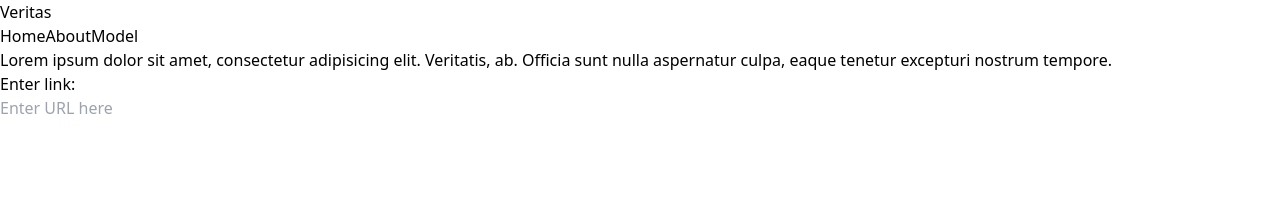
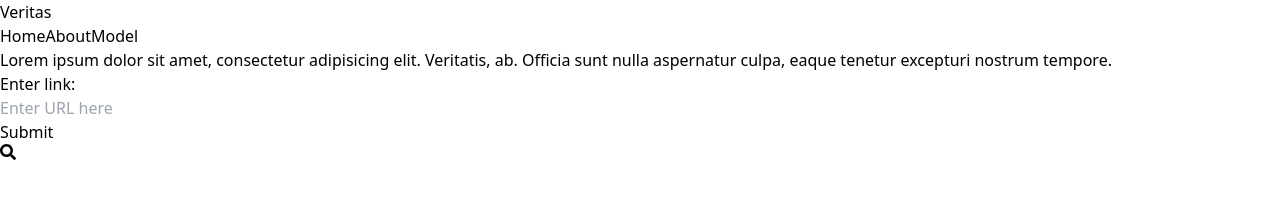
Before and after one commit to RiyanaD/citrus-hack-2023, a React (Vite) app: page / in a window 1280 px wide. Shown: the top 210 px of the page. Built offline with nearby package versions, Linux system fonts and the light colour scheme.

Commit message:
add files

```diff
--- a/package.json
+++ b/package.json
@@ -11,7 +11,8 @@
   },
   "dependencies": {
     "react": "^18.2.0",
-    "react-dom": "^18.2.0"
+    "react-dom": "^18.2.0",
+    "react-icons": "^4.8.0"
   },
   "devDependencies": {
     "@types/react": "^18.0.28",
--- a/src/components/Input.jsx
+++ b/src/components/Input.jsx
@@ -1,18 +1,57 @@
 import React,{useState} from 'react'
+import { FaSearch } from "react-icons/fa"
 
 const Input = () => {
+    const [inputURL, setInputURL] = useState('');
+    const handleButtonClick = () => {
+        //calling script with inputURL
+    };
     return (
         <div className = "flex flex-col">
             <form>
                 <div className="text-white text-center font-mono">Enter link: </div>
                 <div className = "flex justify-center">
                     <input
-                        type="text"
-                        className="w-2/3 bg-white rounded-md border-gray-300 border px-3 py-2 placeholder-gray-400 text-gray-700 focus:outline-none focus:border-blue-500 focus:ring-1 focus:ring-blue-500 focus:ring-opacity-50" placeholder="Enter URL here" />
+                        type="url"
+                        value = {inputURL}
+                        onChange = {(event) => setInputURL(event.target.value)}
+                        className="text-center w-2/3 bg-white rounded-md border-gray-300 border px-3 py-2 placeholder-gray-400 text-gray-700 focus:outline-none focus:border-blue-500 focus:ring-1 focus:ring-blue-500 focus:ring-opacity-50" placeholder="Enter URL here"
+                    />
+                </div>
+                <div className = "flex justify-center mt-2">
+                    <button
+                        className = "text-white bg-white-100 rounded-md border-white-300 border px-3 py-2 placeholder-gray-400 text-gray-700 focus:outline-none focus:border-blue-500 focus:ring-1 focus:ring-blue-500 focus:ring-opacity-50"
+                        onClick = {handleButtonClick}>
+                        Submit
+                        <FaSearch className="text-2x1 pl-2 text-white text-center inline-block align-middle mr-2" />
+                    </button>
                 </div>
             </form>
+            <div>{inputURL}</div>
         </div>
+
     );
 };
 
 export default Input
+
+//BiSearchAlt
+
+
+{/* <form>
+<div className="text-white text-center font-mono">Enter link: </div>
+<div className = "flex justify-center">
+    <input
+        type="url"
+        value = {inputURL}
+        onChange = {(event) => setInputURL(event.target.value)}
+        className="w-2/3 bg-white rounded-md border-gray-300 border px-3 py-2 placeholder-gray-400 text-gray-700 focus:outline-none focus:border-blue-500 focus:ring-1 focus:ring-blue-500 focus:ring-opacity-50" placeholder="Enter URL here"
+    />
+    <button
+        className = "bg-white-100 rounded-md border-white-300 border px-3 py-2 placeholder-gray-400 text-gray-700 focus:outline-none focus:border-blue-500 focus:ring-1 focus:ring-blue-500 focus:ring-opacity-50"
+        onClick = {handleButtonClick}>
+        <FaSearch className="inline-block align-middle mr-2" />
+    </button>
+
+</div>
+</form> */}
```
Also changed, not shown: 1 other file (tests, documents, lock files or other folders).
